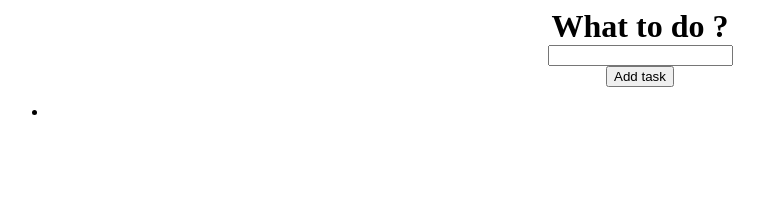
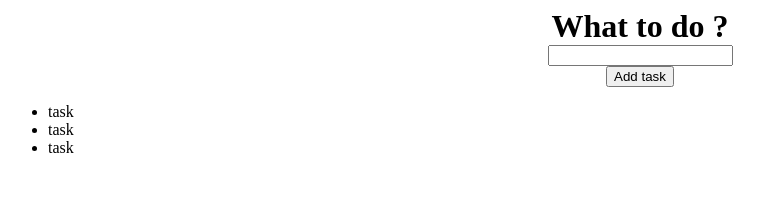
Before and after one commit to RomaneGreen/whats_next, a React (Create React App) app: page / in a window 1280 px wide. Shown: the top 207 px of the page, without its empty margins (0-764 px from the left). Built offline with nearby package versions, Linux system fonts and the light colour scheme.

Commit message:
map function sort of works

```diff
--- a/src/components/main.js
+++ b/src/components/main.js
@@ -5,7 +5,7 @@ export default class Main extends Component {
        super(props)
 
        this.state = {
-           tasks: []
+           tasks: ["run ","jump","fly"]
        }
        this.getTask = this.getTask.bind(this)
        this.addNewTask = this.addNewTask.bind(this)
@@ -31,7 +31,7 @@ export default class Main extends Component {
 
       <button onClick={this.addNewTask}>Add task</button>
                 <ul>
-                    <li>{this.state.tasks}</li>
+                   {this.state.tasks.map(task => <li>task</li>)}
                 </ul>
       </div>
     )
```
